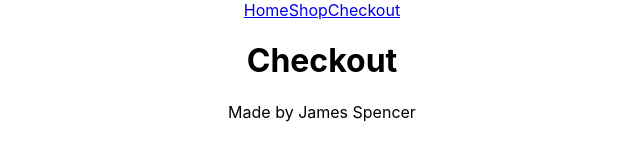
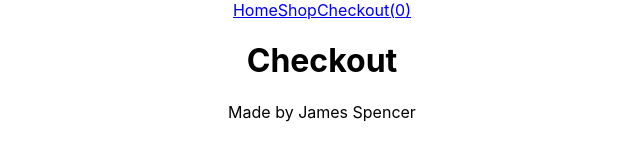
Before and after one commit to jkcswd/FakeShop, a React (Create React App) app: page /checkout in a window 1280 px wide. Shown: the top 160 px of the page, without its empty margins (318-958 px from the left). Built offline with nearby package versions, Linux system fonts and the light colour scheme; no server answers.

Commit message:
Pass basketSize prop

```diff
--- a/src/components/Nav.js
+++ b/src/components/Nav.js
@@ -1,12 +1,12 @@
 import React from "react";
 import { Link } from "react-router-dom";
 
-const Nav = () => {
+const Nav = (props) => {
   return (
     <div className="Nav">
       <Link to="/">Home</Link>
       <Link to="/shop">Shop</Link>
-      <Link to="/checkout">Checkout</Link>
+      <Link to="/checkout">Checkout({props.basketSize})</Link>
     </div>
   );
 }
```
